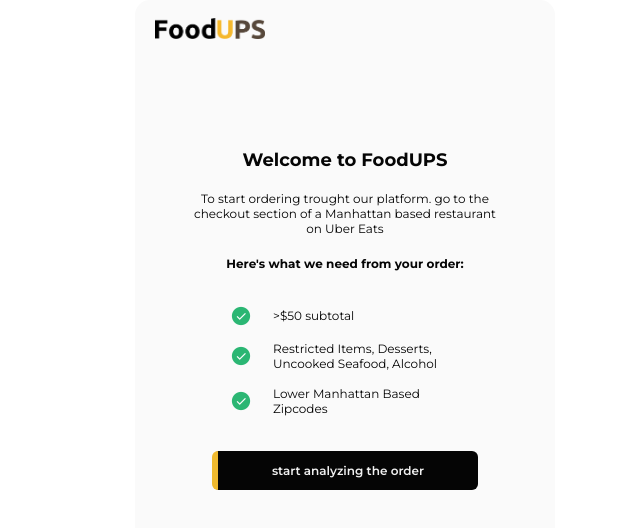
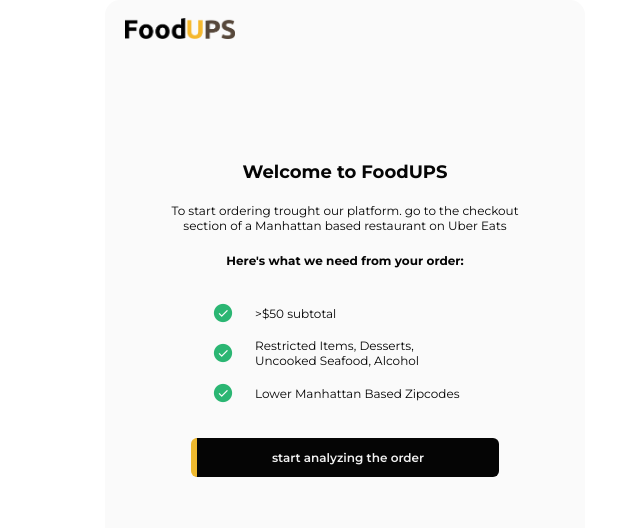
Before and after one commit to tmpelay/foodups-extension, a React (Vite) app: page / in a window 1280 px wide. Shown: the top 528 px of the page, without its empty margins (295-935 px from the left). Built offline with nearby package versions, Linux system fonts and the light colour scheme.

Commit message:
extension-icon

```diff
--- a/src/App.css
+++ b/src/App.css
@@ -11,7 +11,7 @@ body {
 }
 
 .app-wrapper {
-  width: 420px;
+  width: 480px;
   display: flex;
   flex-wrap: nowrap;
   margin: auto;
--- a/src/components/CheckoutCard/CheckoutCard.component.css
+++ b/src/components/CheckoutCard/CheckoutCard.component.css
@@ -1,8 +1,8 @@
 .checkout-card__container {
   display: flex;
   flex-direction: column;
-  min-width: 420px;
-  width: 420px;
+  min-width: 480px;
+  width: 480px;
   background-color: var(--bg-color);
   color: var(--fg-color);
   border-radius: 15px;
--- a/src/components/Contact/Contact.component.css
+++ b/src/components/Contact/Contact.component.css
@@ -3,8 +3,7 @@
   display: grid;
   place-content: center;
   background-color: #05050599;
-  width: 420px;
-  min-width: 420px;
+  width: 480px;
   height: 100%;
   transform: translate(-20px, -18px);
   z-index: 10;
--- a/src/components/OrderCard/OrderCard.component.css
+++ b/src/components/OrderCard/OrderCard.component.css
@@ -2,8 +2,8 @@
   position: relative;
   display: flex;
   flex-direction: column;
-  min-width: 420px;
-  width: 420px;
+  min-width: 480px;
+  width: 480px;
   background-color: var(--bg-color);
   color: var(--fg-color);
   border-radius: 15px;
--- a/src/components/ShipTo/ShipTo.component.css
+++ b/src/components/ShipTo/ShipTo.component.css
@@ -3,7 +3,7 @@
   display: grid;
   place-content: center;
   background-color: #05050599;
-  width: 540px;
+  width: 480px;
   height: 100%;
   transform: translate(-20px, -18px);
   z-index: 10;
--- a/src/components/SuccessOrderCard/SuccessOrderCard.css
+++ b/src/components/SuccessOrderCard/SuccessOrderCard.css
@@ -1,8 +1,8 @@
 .success-order-card__container {
   display: flex;
   flex-direction: column;
-  min-width: 420px;
-  width: 420px;
+  min-width: 480px;
+  width: 480px;
   background-color: var(--bg-color);
   color: var(--fg-color);
   border-radius: 15px;
--- a/src/components/WelcomeCard/WelcomeCard.component.css
+++ b/src/components/WelcomeCard/WelcomeCard.component.css
@@ -1,8 +1,8 @@
 .welcome-card__container {
   display: flex;
   flex-direction: column;
-  min-width: 420px;
-  width: 420px;
+  min-width: 480px;
+  width: 480px;
   background-color: var(--bg-color);
   color: var(--fg-color);
   border-radius: 15px;
```
Also changed, not shown: manifest.json.
